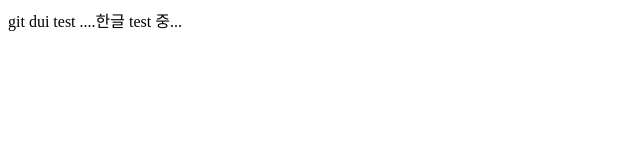
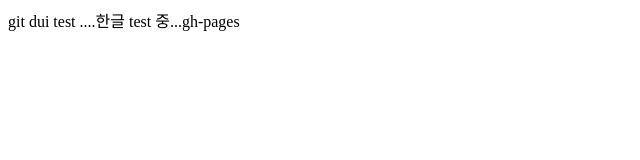
Before and after one commit to npj0208/test, a plain HTML site: page index.html in a window 1280 px wide. Shown: the full height of the page, 0-640 px from the left. Drawn offline with Linux system fonts and the light colour scheme.

Commit message:
gh-pages 추가 24.11.30
Signed-off-by: npty <ysmg0208@gmail.com>

```diff
--- a/index.html
+++ b/index.html
@@ -2,6 +2,6 @@
 <head>
 </head>
 <body>
-git dui test ....한글 test 중...
+git dui test ....한글 test 중...gh-pages
 </body>
 <html>
```
